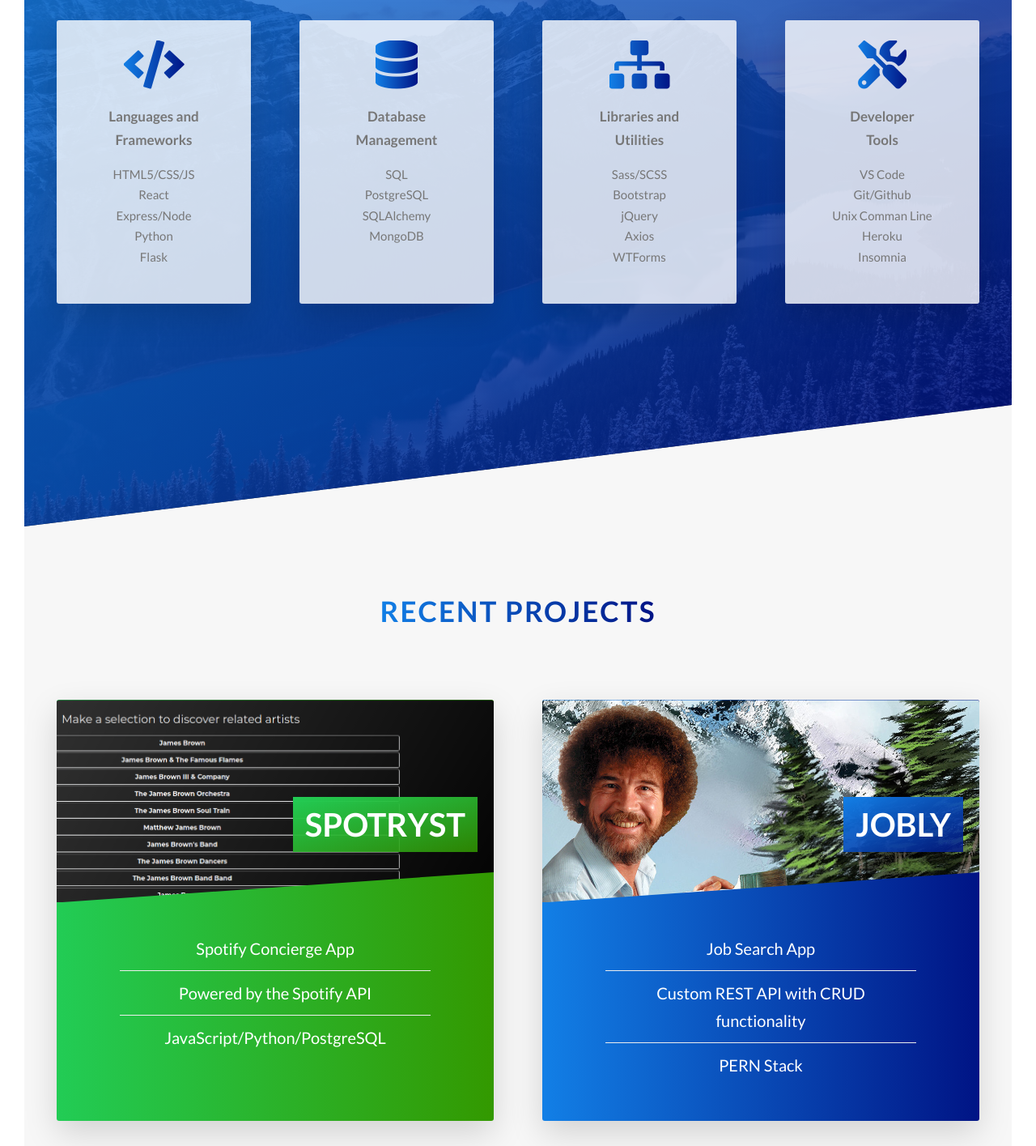
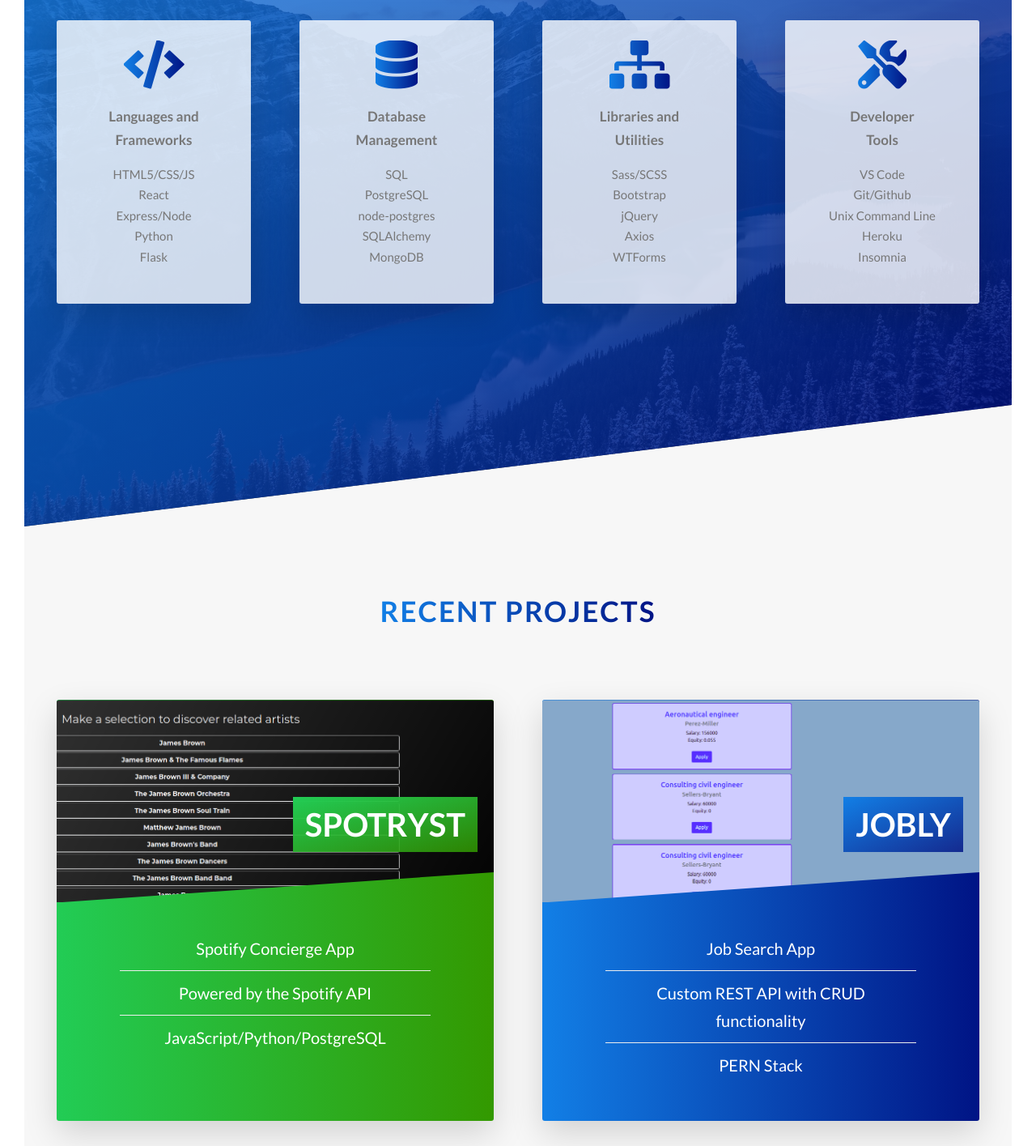
Before and after one commit to jordansteel88/jordansteel88.github.io, a website: page index.html in a window 1280 px wide. Shown: the part 1725-3140 px from the top of the page at 81% size. Drawn offline with Linux system fonts and the light colour scheme.

Commit message:
fixed mobile feature-box styles

```diff
--- a/index.html
+++ b/index.html
@@ -34,7 +34,7 @@
             <nav class="navigation__nav">
                 <ul class="navigation__list">
                     <li class="navigation__item"><a href="#about-me" class="navigation__link">About Me</a></li>
-                    <li class="navigation__item"><a href="#features" class="navigation__link">Features</a></li>
+                    <li class="navigation__item"><a href="#features" class="navigation__link">Proficiencies</a></li>
                     <li class="navigation__item"><a href="#recent-projects" class="navigation__link">Recent Projects</a></li>
                     <li class="navigation__item"><a href="mailto:bravocharlie2008@gmail.com" class="navigation__link">Email Me</a></li>
                 </ul>
@@ -108,6 +108,7 @@
                                 <ul>
                                     <li>SQL</li>
                                     <li>PostgreSQL</li>
+                                    <li>node-postgres</li>
                                     <li>SQLAlchemy</li>
                                     <li>MongoDB</li>
                                 </ul>
@@ -139,7 +140,7 @@
                                 <ul>
                                     <li>VS Code</li>
                                     <li>Git/Github</li>
-                                    <li>Unix Comman Line</li>
+                                    <li>Unix Command Line</li>
                                     <li>Heroku</li>
                                     <li>Insomnia</li>
                                 </ul>
@@ -212,12 +213,11 @@
                                 <div class="card__cta">
                                     <div class="card__description-box">
                                         <p class="card__description-text"><span class="card__description-span">Jobly is a study in building full stack applications with traditional CRUD functionality.</span>
-                                                                          <span class="card__description-span">It uses a custom REST API on the back end that serves lorem ipsum from that database. </span>
-                                                                          <span class="card__description-span">It was created with a Node/Express back end, <br> a React front end, <br> and PostgreSQL/node-postgres for database management.</span>
+                                                                          <span class="card__description-span">It uses a custom REST API on the back end that serves lorem ipsum from the database. </span>
+                                                                          <span class="card__description-span">It was created with a Node/Express back end, <br> a React/Reactstrap front end, <br> and PostgreSQL/node-postgres for database management.</span>
                                         </p>
-                                        <a href="common-cactus.surge.sh" target="_blank" class="btn btn--white u-margin-x-medium u-margin-bottom-small">SEE IT ONLINE</a>
-                                        <a href="https://github.com/jordansteel88/jobly-frontend" target="_blank" class="btn btn--white u-margin-x-medium">SEE THE REPO (front end)</a>
-                                        <a href="https://github.com/jordansteel88/jobly-backend" target="_blank" class="btn btn--white u-margin-x-medium">SEE THE REPO (back end)</a>
+                                        <a href="https://common-cactus.surge.sh" target="_blank" class="btn btn--white u-margin-x-medium u-margin-bottom-small">SEE IT ONLINE</a>
+                                        <a href="https://github.com/jordansteel88/jobly-frontend" target="_blank" class="btn btn--white u-margin-x-medium u-margin-bottom-small">SEE THE REPO</a>
                                     </div>
                                 </div>
                             </div>
--- a/sass/components/_cards.scss
+++ b/sass/components/_cards.scss
@@ -72,7 +72,7 @@
         }
 
         &--2 {
-            background-image: url(../img/Jobly-sample.png),
+            background-image: url(../img/Jobly-sample-alt.png),
             // linear-gradient(to right bottom, $color-primary-light, $color-primary-dark);
         }
 
--- a/sass/components/_feature-box.scss
+++ b/sass/components/_feature-box.scss
@@ -23,7 +23,8 @@
         color: transparent;
 
         @include respond(tab-port) {
-            margin-bottom: 0;
+            margin-top: 4rem;
+            margin-bottom: 2rem;
         }
     }
 
```
Also changed, not shown: css/style.css, img/Jobly-sample-alt.png (added).
